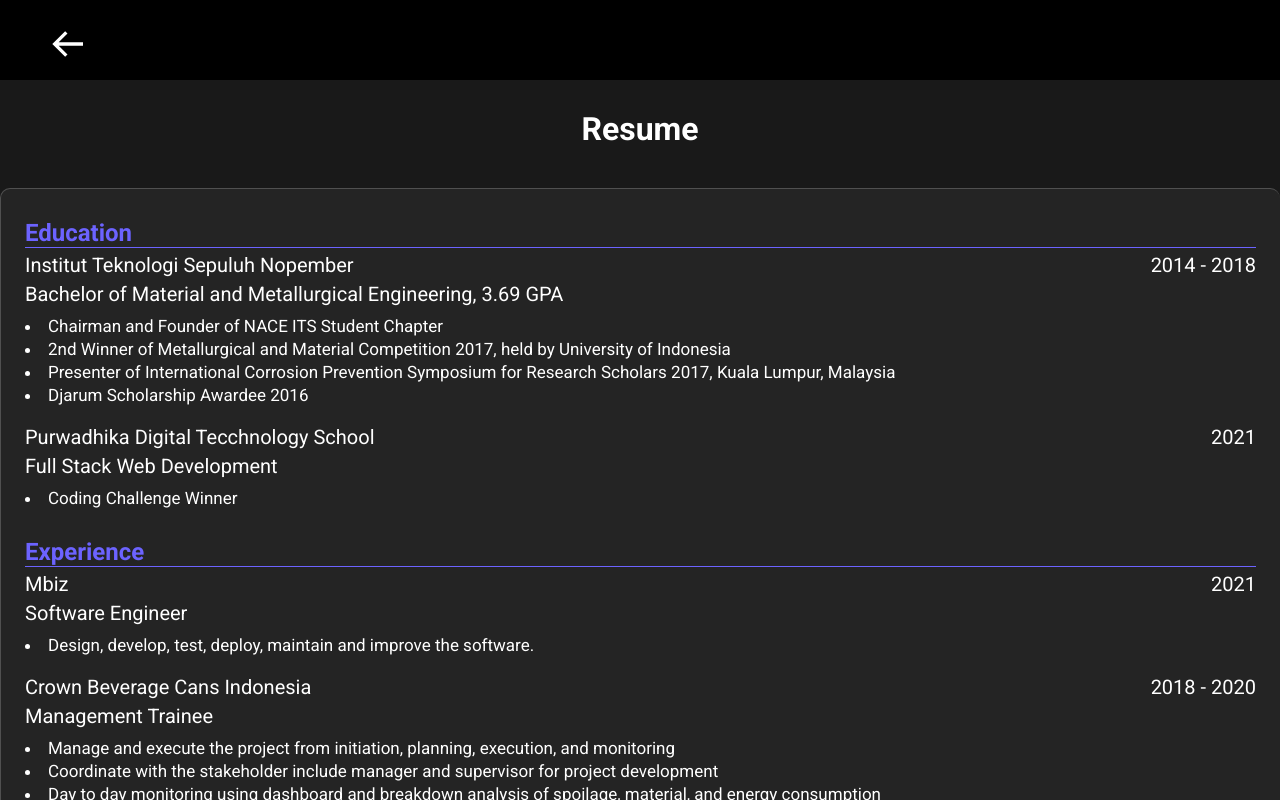
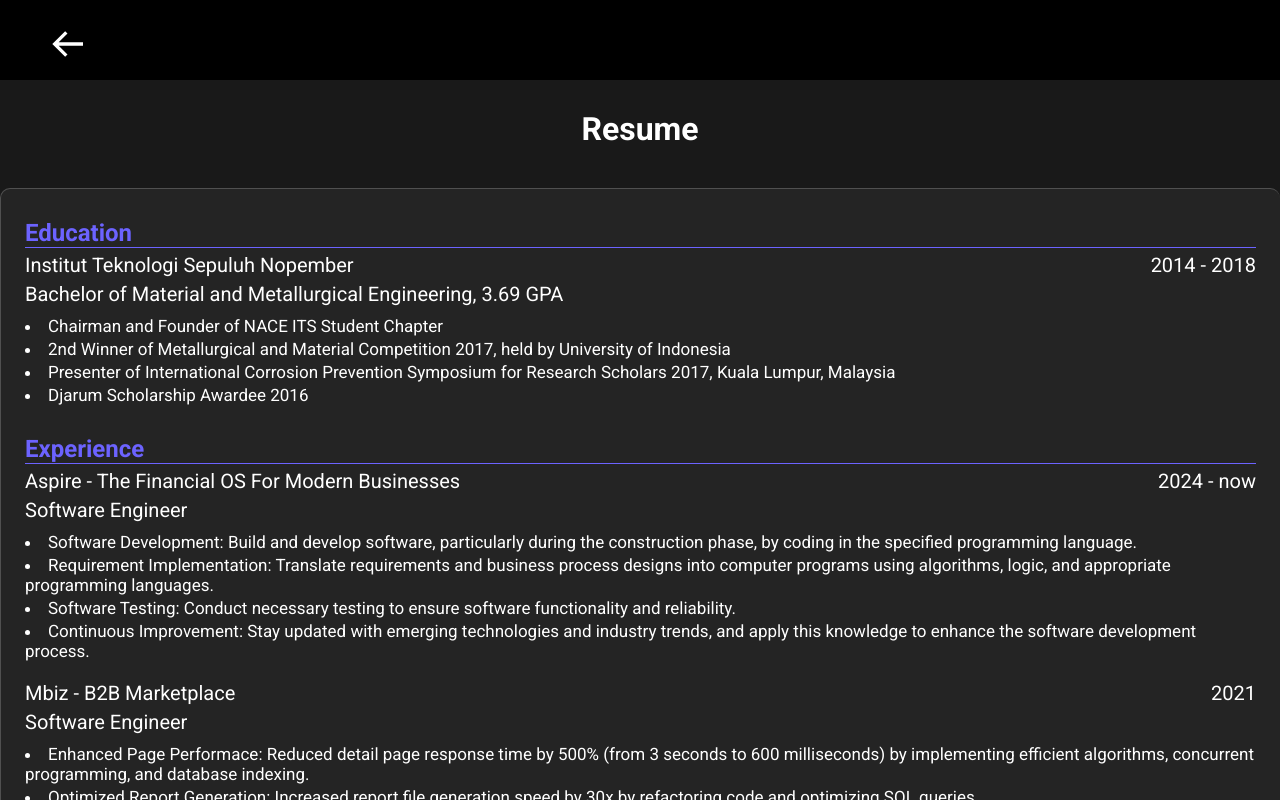
Before and after one commit to idoyudha/react-portofolio, a React (Create React App) app: page /resume in a window 1280 px wide. Shown: the top 800 px of the page. Built offline with nearby package versions, Linux system fonts and the light colour scheme.

Commit message:
docs: update data for experience

```diff
--- a/src/components/AboutSection/Data.js
+++ b/src/components/AboutSection/Data.js
@@ -17,11 +17,6 @@
             awards: "2nd Winner of Metallurgical and Material Competition 2017, held by University of Indonesia",
             conference: "Presenter of International Corrosion Prevention Symposium for Research Scholars 2017, Kuala Lumpur, Malaysia",
             scholarship: "Djarum Scholarship Awardee 2016"
-        },
-        {
-            org: "Purwadhika Digital Tecchnology School",
-            subject: "Full Stack Web Development",
-            year: "2021"
         }
     ],
     courses: [
@@ -39,12 +34,17 @@
     experience: [
         {
             subject: "Software Engineer",
-            org: "Mbiz",
-            year: "2021 - now"
+            org: "Aspire - The Financial OS For Modern Businesses",
+            year: "2024 - now"
+        },
+        {
+            subject: "Software Engineer",
+            org: "Mbiz - B2B Marketplace",
+            year: "2021 - 2024"
         },
         {
             subject: "Management Trainee",
-            org: "Crown Beverage Cans Indonesia",
+            org: "Crown Holdings- Brand Building Packaging",
             year: "2018 - 2020"
         }
     ]
--- a/src/components/ResumeSection/Data.js
+++ b/src/components/ResumeSection/Data.js
@@ -16,16 +16,6 @@
                 },
                 {
                     title: "Djarum Scholarship Awardee 2016"
-                }
-            ]
-        },
-        {
-            org: "Purwadhika Digital Tecchnology School",
-            subject: "Full Stack Web Development",
-            year: "2021",
-            achievements: [
-                {
-                    title: "Coding Challenge Winner"
                 }
             ]
         }
@@ -125,17 +115,42 @@
     experience: [
         {
             subject: "Software Engineer",
-            org: "Mbiz",
+            org: "Aspire - The Financial OS For Modern Businesses",
+            year: "2024 - now",
+            achievements: [
+                {
+                    title: "Software Development: Build and develop software, particularly during the construction phase, by coding in the specified programming language."
+                },
+                {
+                    title: "Requirement Implementation: Translate requirements and business process designs into computer programs using algorithms, logic, and appropriate programming languages."
+                },
+                {
+                    title: "Software Testing: Conduct necessary testing to ensure software functionality and reliability."
+                },
+                {
+                    title: "Continuous Improvement: Stay updated with emerging technologies and industry trends, and apply this knowledge to enhance the software development process."
+                }
+            ]
+        },
+        {
+            subject: "Software Engineer",
+            org: "Mbiz - B2B Marketplace",
             year: "2021",
             achievements: [
                 {
-                    title: "Design, develop, test, deploy, maintain and improve the software."
+                    title: "Enhanced Page Performace: Reduced detail page response time by 500% (from 3 seconds to 600 milliseconds) by implementing efficient algorithms, concurrent programming, and database indexing."
+                },
+                {
+                    title: "Optimized Report Generation: Increased report file generation speed by 30x by refactoring code and optimizing SQL queries."
+                },
+                {
+                    title: "Streamlined Continuous Integration: Successfully implemented continuous integration in the code repositories (Bitbucket and GitHub) by writing a YML file that automatically runs builds and unit tests upon a Pull Request. Significantly reduced deployment error."
                 }
             ]
         },
         {
             subject: "Management Trainee",
-            org: "Crown Beverage Cans Indonesia",
+            org: "Crown Holdings- Brand Building Packaging",
             year: "2018 - 2020",
             achievements: [
                 {
```
